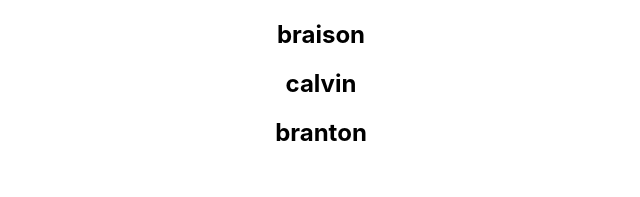
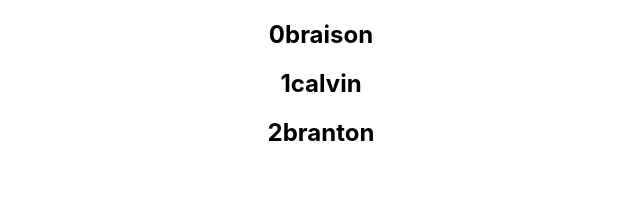
Before and after one commit to BraisonWabwire/hello-world, a React (Create React App) app: page / in a window 1280 px wide. Shown: the top 197 px of the page, without its empty margins (319-959 px from the left). Built offline with nearby package versions, Linux system fonts and the light colour scheme.

Commit message:
handling lists

```diff
--- a/src/components/NameList.js
+++ b/src/components/NameList.js
@@ -1,14 +1,36 @@
 import React from "react"
+import Person from "./Person"
 
 function NameList() {
     const names=['braison','calvin','branton']
-  return (
-    <div>
+    const persons = [
         {
-            names.map(name=><h2>{name}</h2>)
+            id: 1,
+            age: 20,
+            name: 'James',
+            skill: 'engineer'
+        },
+        {
+            id: 2,
+            age: 23,
+            name: 'Braison',
+            skill: 'Engineer'
+        },
+        {
+            id: 3,
+            age: 25,
+            name: 'Humphrey',
+            skill: 'Doctor'
         }
-    </div>
-  )
+    ]
+    // const personList = persons.map(person =>(<Person key={person.id} person={person}/>) )
+    const nameList=names.map((name,index)=><h2 key={index}> {index}{name}</h2>)
+    return (
+        <div>
+            {/* {personList} */}
+            {nameList}
+        </div>
+    )
 }
 
 export default NameList
--- /dev/null
+++ b/src/components/Person.js
@@ -0,0 +1,10 @@
+import React from 'react'
+function Person({person}) {
+  return (
+    <div>
+        <h2>i am {person.name}, {person.age} years old and a professional {person.skill}</h2>
+    </div>
+  )
+}
+
+export default Person
```
